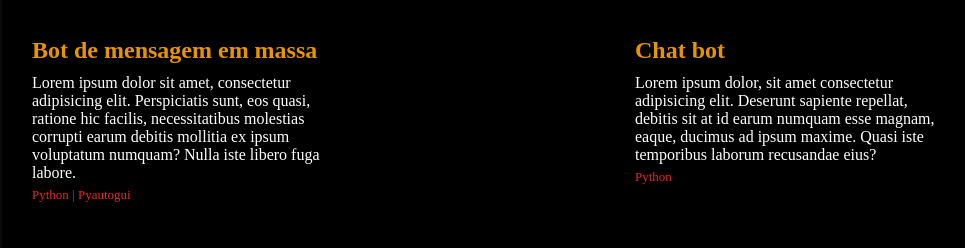
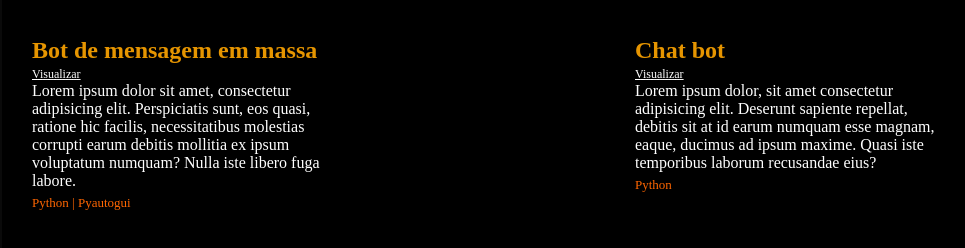
Before and after one commit to ErickDev-tech/Site-E.P, a plain HTML site: page portifolio.html in a window 1280 px wide. Shown: the part 90-338 px from the top of the page, without its empty margins (28-993 px from the left). Drawn offline with Linux system fonts and the light colour scheme; a web font is replaced by a local one.

Commit message:
versão3.3

```diff
--- a/estilo.css
+++ b/estilo.css
@@ -5,7 +5,7 @@
 :root{
 
 --cor1:white;
---cor2:rgba(255, 48, 11, 0.993);
+--cor2:rgb(255, 102, 0);
 --cor3:rgb(238, 36, 36);
 --cor4:rgb(230, 149, 0);
 
@@ -36,7 +36,6 @@ main{
 
     background-color: black;
     color: white;
-
     border-radius: 30px;
 
 }
@@ -316,7 +315,7 @@ footer{
     color: var(--cor4);
     text-shadow: 1px 1px 1px black;
     padding-top: 20px;
-    margin-bottom: 10px;
+    margin-bottom: 0px;
 
 }
 
@@ -334,11 +333,23 @@ footer{
     padding-bottom: 200px;
 }
 
+
 .ferramentas{
 
-    color: var(--cor3);
+    color: var(--cor2);
     font-size: 13px;
     padding-top: 5px;
 
 
 }
+
+
+.visualizar{
+
+    color:white;
+    padding-bottom: 15px;
+    font-size: 12px;
+    text-shadow: 1px 1px 1px black;
+
+
+}
--- a/portifolio.html
+++ b/portifolio.html
@@ -14,11 +14,13 @@
         <div id="Projetos">
 
             <h2>Bot de mensagem em massa</h2>
+                <a href="https://github.com/ErickDev-tech/Projetos/blob/main/bot_do_whatsapp.py" class="visualizar" target="_blank">Visualizar</a>
                 <p>Lorem ipsum dolor sit amet, consectetur adipisicing elit. Perspiciatis sunt, eos quasi, ratione hic facilis, necessitatibus molestias corrupti earum debitis mollitia ex ipsum voluptatum numquam? Nulla iste libero fuga labore.</p>
                     <p class="ferramentas">Python | Pyautogui </p>
 
 
             <h2>Chat bot</h2>
+                <a href="https://github.com/ErickDev-tech/Projetos/blob/main/Lista_de_tarefas.py"class="visualizar" target="_blank">Visualizar</a>
                 <p>Lorem ipsum dolor, sit amet consectetur adipisicing elit. Deserunt sapiente repellat, debitis sit at id earum numquam esse magnam, eaque, ducimus ad ipsum maxime. Quasi iste temporibus laborum recusandae eius?</p>
                     <p class="ferramentas">Python</p>
 
```
